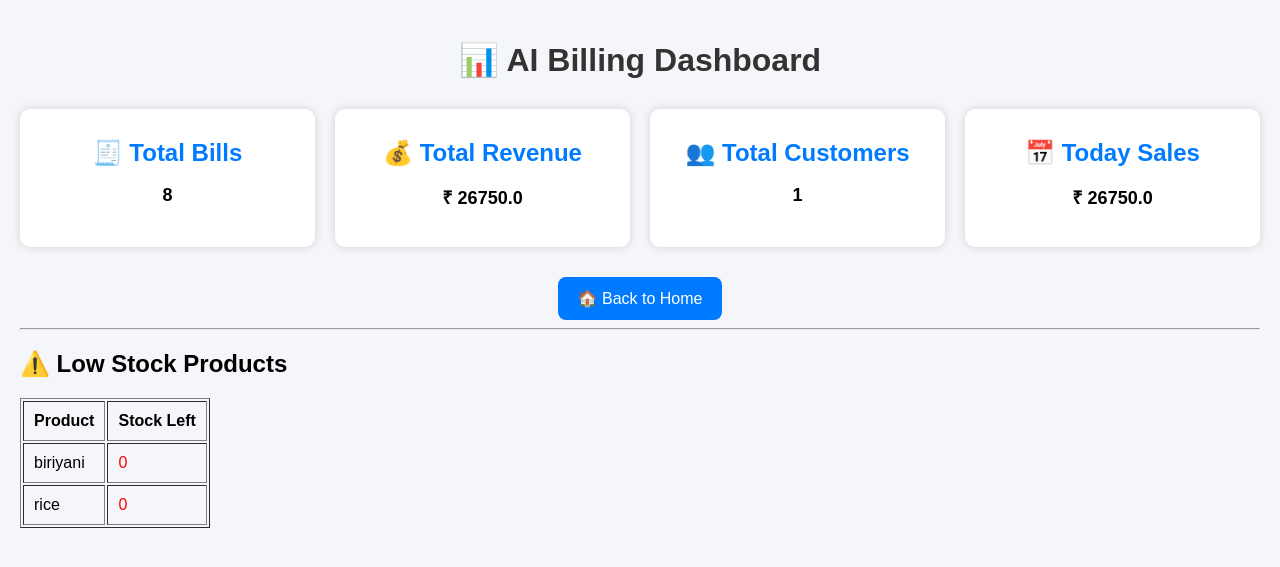
After one commit to aibusiness0630-founder/AI-Billing, a Flask app: page /dashboard in a window 1280 px wide. The commit adds this page. Shown: the top 567 px of the page. Run offline with Flask 3, Linux system fonts and the light colour scheme; data comes from the database, SQL or seed files in the repository; both versions use the stored data as it was after the commit.

Commit message:
Day 21: Added Stock Management, Low Stock Alert and Out of Stock Protection

```diff
--- a/app.py
+++ b/app.py
@@ -1,4 +1,4 @@
-from flask import Flask,render_template, request, redirect
+from flask import Flask,render_template, request, redirect,jsonify
 from flask_sqlalchemy import SQLAlchemy
 from datetime import datetime
 app = Flask(__name__)
@@ -14,6 +14,13 @@ class Bill(db.Model):
     quantity = db.Column(db.Integer)
     price = db.Column(db.Float)
     total = db.Column(db.Float)
+
+class Product(db.Model):
+    id = db.Column(db.Integer, primary_key=True)
+    product_name = db.Column(db.String(100), nullable=False)
+    price = db.Column(db.Float, nullable=False)
+    stock = db.Column(db.Integer, nullable=False)
+
 
 
 class Shop(db.Model):
@@ -57,6 +64,23 @@ def home():
 
             db.session.add(new_bill)
 
+            product_data = Product.query.filter_by(product_name=product).first()
+
+            if product_data:
+
+                if product_data.stock < quantity:
+                    return f"""
+<h2 style='color:red;'>❌ Not enough stock for {product}</h2>
+<h3>Available Stock: {product_data.stock}</h3>
+<br>
+<a href='/'>
+    <button>⬅ Back to Billing</button>
+</a>
+"""
+
+                # Stock reduce
+                product_data.stock -= quantity
+
         db.session.commit()
 
         shop = Shop.query.first()
@@ -74,33 +98,145 @@ def home():
             current_time=current_time
         )
 
-    product_list =Product.query.all()
+    product_list = Product.query.all()
 
     return render_template(
-    "index.html",
-    product_list=product_list
-)
+        "index.html",
+        product_list=product_list
+    )
+
+
+@app.route("/dashboard")
+def dashboard():
+
+    bills = Bill.query.all()
+
+    total_bills = len(bills)
+    total_revenue = sum(bill.total for bill in bills)
+    total_customers = len(set(bill.mobile for bill in bills))
+    today_sales = total_revenue
+    low_stock = Product.query.filter(Product.stock <= 5).all()
+
+    return render_template(
+        "dashboard.html",
+        today_sales=today_sales,
+        total_bills=total_bills,
+        total_revenue=total_revenue,
+        total_customers=total_customers,
+        low_stock=low_stock
+    )
+
+@app.route("/add_product", methods=["GET", "POST"])
+def add_product():
+    if request.method == "POST":
+        product_name = request.form.get("product_name")
+        price = float(request.form.get("price"))
+        stock = int(request.form.get("stock"))
+
+        new_product = Product(
+            product_name=product_name,
+            price=price,
+            stock=stock
+        )
+
+        db.session.add(new_product)
+        db.session.commit()
+
+        return redirect("/products")
+
+    return render_template("add_product.html")
+
+@app.route("/products")
+def products():
+    all_products = Product.query.all()
+    return render_template("products.html", products=all_products)
+
+@app.route("/get_price/<int:product_id>")
+def get_price(product_id):
+
+    product = Product.query.get_or_404(product_id)
+
+    return jsonify({
+        "price": product.price
+    })
+@app.route("/search_products")
+def search_products():
+
+    keyword = request.args.get("q", "")
+
+    products = Product.query.filter(
+        Product.product_name.ilike(f"%{keyword}%")
+    ).all()
+
+    return jsonify([
+        {
+            "id": product.id,
+            "name": product.product_name,
+            "price": product.price
+        }
+        for product in products
+    ])
+
 @app.route("/history")
 def history():
     bills = Bill.query.all()
     return render_template("history.html", bills=bills)
 
+@app.route("/shop-settings", methods=["GET", "POST"])
+def shop_settings():
+
+    shop = Shop.query.first()
+
+    if request.method == "POST":
+
+        shop_name = request.form.get("shop_name")
+        address = request.form.get("address")
+        phone = request.form.get("phone")
+        shop_type = request.form.get("shop_type")
+
+        if shop:
+            shop.shop_name = shop_name
+            shop.address = address
+            shop.phone = phone
+            shop.shop_type = shop_type
+
+        else:
+            shop = Shop(
+                shop_name=shop_name,
+                address=address,
+                phone=phone,
+                shop_type=shop_type
+            )
+            db.session.add(shop)
+
+        db.session.commit()
+
+        return redirect("/shop-settings")
+
+    return render_template(
+        "shop_settings.html",
+        shop=shop
+    )
+
 @app.route("/shop", methods=["GET", "POST"])
 def shop():
+    shop = Shop.query.first()
+
     if request.method == "POST":
-        shop = Shop(
-            shop_name=request.form.get("shop_name"),
-            address=request.form.get("address"),
-            phone=request.form.get("phone"),
-            shop_type=request.form.get("shop_type")
-        )
+        if shop is None:
+            shop = Shop()
+
+        shop.shop_name = request.form.get("shop_name")
+        shop.address = request.form.get("address")
+        shop.phone = request.form.get("phone")
+        shop.shop_type = request.form.get("shop_type")
 
         db.session.add(shop)
         db.session.commit()
 
         return redirect("/")
 
-    return render_template("shop.html")
+    return render_template("shop.html", shop=shop)
 
 @app.route("/search", methods=["GET", "POST"])
 def search():
@@ -113,6 +249,22 @@ def search():
         ).all()
 
     return render_template("search.html", bills=bills)
+@app.route("/edit/<int:id>", methods=["GET", "POST"])
+def edit(id):
+    bill = Bill.query.get_or_404(id)
+
+    if request.method == "POST":
+        bill.customer_name = request.form.get("customer_name")
+        bill.mobile = request.form.get("mobile")
+        bill.product = request.form.get("product")
+        bill.quantity = int(request.form.get("quantity"))
+        bill.price = float(request.form.get("price"))
+        bill.total = bill.quantity * bill.price
+
+        db.session.commit()
+        return redirect("/history")
+
+    return render_template("edit.html", bill=bill)
 @app.route("/delete/<int:id>")
 def delete(id):
     bill = Bill.query.get_or_404(id)
--- /dev/null
+++ b/templates/dashboard.html
@@ -0,0 +1,126 @@
+<!DOCTYPE html>
+<html>
+<head>
+    <title>Dashboard</title>
+
+    <style>
+        body{
+            font-family: Arial, sans-serif;
+            background:#f4f6f9;
+            margin:0;
+            padding:20px;
+        }
+
+        h1{
+            text-align:center;
+            color:#333;
+        }
+
+        .cards{
+            display:grid;
+            grid-template-columns:repeat(auto-fit,minmax(220px,1fr));
+            gap:20px;
+            margin-top:30px;
+        }
+
+        .card{
+            background:white;
+            padding:20px;
+            border-radius:10px;
+            text-align:center;
+            box-shadow:0 0 10px rgba(0,0,0,0.15);
+        }
+
+        .card h2{
+            margin:10px 0;
+            color:#007bff;
+        }
+
+        .card p{
+            font-size:18px;
+            font-weight:bold;
+        }
+
+        .btn{
+            display:inline-block;
+            margin-top:30px;
+            background:#007bff;
+            color:white;
+            text-decoration:none;
+            padding:12px 20px;
+            border-radius:8px;
+        }
+
+        .center{
+            text-align:center;
+        }
+    </style>
+
+</head>
+<body>
+
+<h1>📊 AI Billing Dashboard</h1>
+
+<div class="cards">
+
+    <div class="card">
+        <h2>🧾 Total Bills</h2>
+        <p>{{ total_bills }}</p>
+    </div>
+
+    <div class="card">
+        <h2>💰 Total Revenue</h2>
+        <p>₹ {{ total_revenue }}</p>
+    </div>
+
+    <div class="card">
+        <h2>👥 Total Customers</h2>
+        <p>{{ total_customers }}</p>
+    </div>
+
+    <div class="card">
+        <h2>📅 Today Sales</h2>
+        <p>₹ {{ today_sales }}</p>
+    </div>
+
+</div>
+
+<div class="center">
+    <a href="/" class="btn">🏠 Back to Home</a>
+</div>
+<hr>
+
+<h2>⚠️ Low Stock Products</h2>
+
+{% if low_stock %}
+
+<table border="1" cellpadding="10">
+
+    <tr>
+        <th>Product</th>
+        <th>Stock Left</th>
+    </tr>
+
+    {% for product in low_stock %}
+
+    <tr>
+        <td>{{ product.product_name }}</td>
+        <td style="color:red;">
+            {{ product.stock }}
+        </td>
+    </tr>
+
+    {% endfor %}
+
+</table>
+
+{% else %}
+
+<p style="color:green;">
+    ✅ All products have sufficient stock.
+</p>
+
+{% endif %}
+
+</body>
+</html>
```
Also changed, not shown: templates/add_product.html (added, +42 -0 lines), templates/index.html (+85 -12 lines), templates/products.html (added, +131 -0 lines), instance/billing.db.
